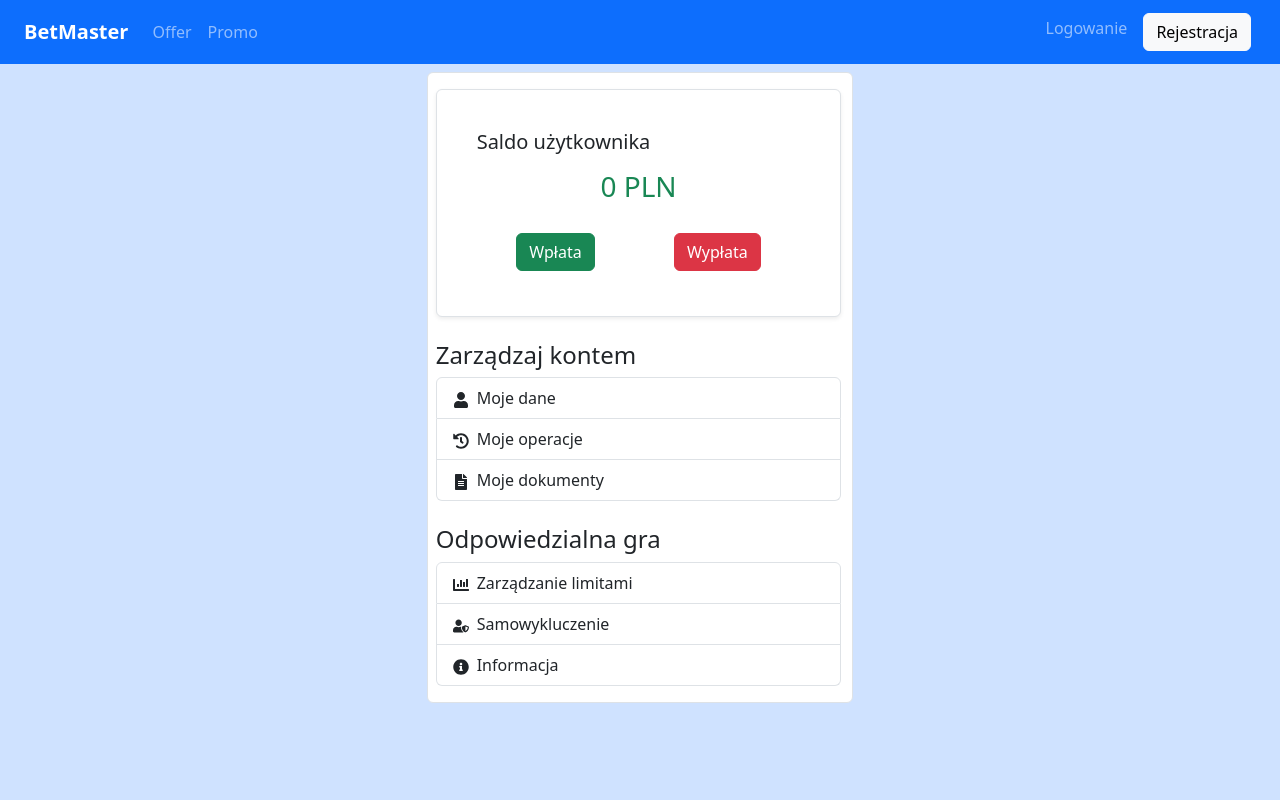
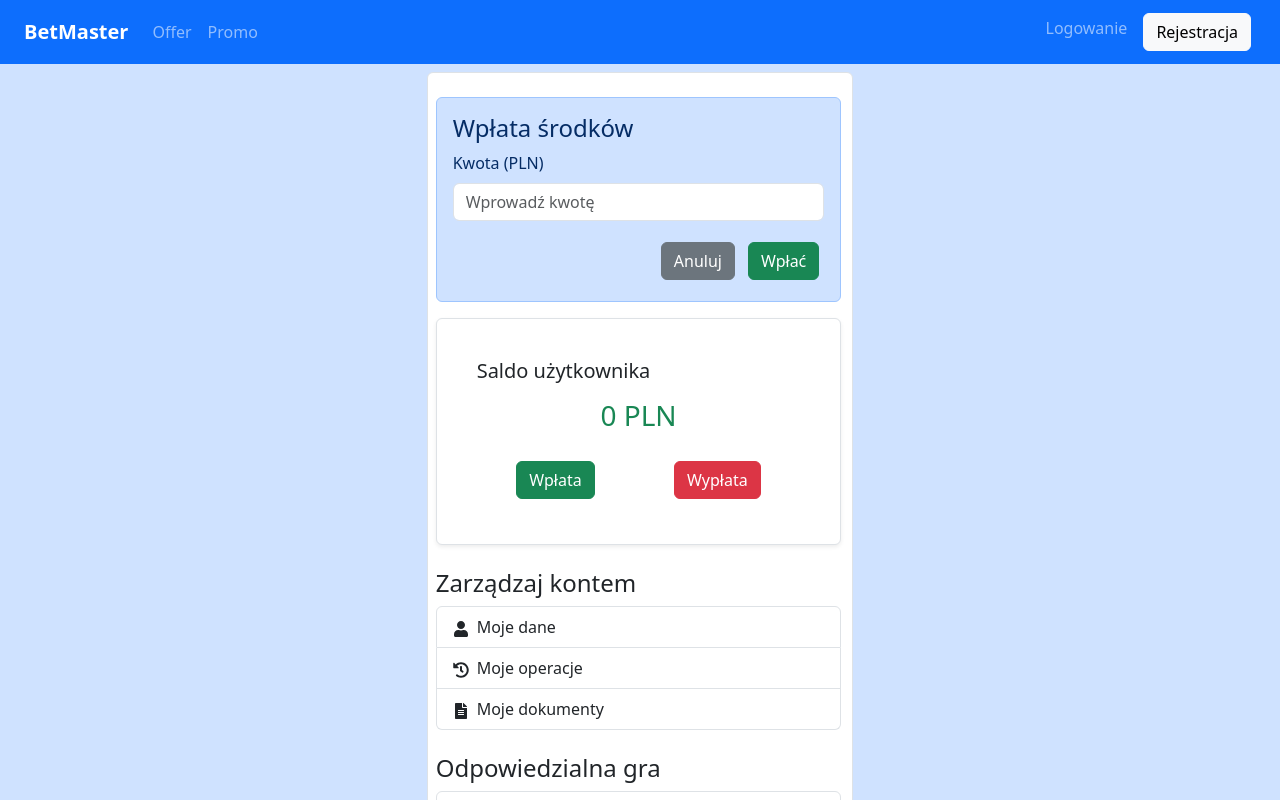
Before and after one commit to VoxeveR/betmaster-betting-app-uni-project, a React (Create React App) app in the folder frontend/: page /profile in a window 1280 px wide. Both pictures are taken after a click on the button "Wpłata". Built offline with nearby package versions, Linux system fonts and the light colour scheme.

Commit message:
deposit and withdrawal handling

```diff
--- a/frontend/src/pages/Login.js
+++ b/frontend/src/pages/Login.js
@@ -54,9 +54,11 @@ const Login = () => {
 
       if (response.data.status === 'ok') {
         console.log('Zalogowano pomyślnie');
+        console.log(response.data.data);
         sessionStorage.setItem('isLogged', 'true');
         sessionStorage.setItem('userID', response.data.data.user_id);
         sessionStorage.setItem('role', response.data.data.role);
+        sessionStorage.setItem('balance', response.data.data.balance);
         if(response.data.data.role === 'ADMIN'){
           navigate('/Admin');
         }else{
--- a/frontend/src/pages/Profile.js
+++ b/frontend/src/pages/Profile.js
@@ -1,21 +1,141 @@
 import React, { useState } from 'react';
 import 'bootstrap/dist/css/bootstrap.min.css';
-import { Container, Row, Col, Button, Card } from 'react-bootstrap';
+import {Container, Row, Col, Button, Card, Alert, Form} from 'react-bootstrap';
 import MyNavbar from "../components/Navbar";
 import { FaUser, FaHistory, FaFileAlt, FaChartBar, FaUserShield, FaInfoCircle} from 'react-icons/fa';
 import './Profile.css';
+import axios from 'axios';
 
 function Profile() {
     const [userBalance, setUserBalance] = useState(0);
+    const [showDepositAlert, setShowDepositAlert] = useState(false);
+    const [showWithdrawalAlert, setShowWithdrawalAlert] = useState(false);
+    const [amount, setAmount] = useState('');
+    const [error, setError] = useState('');
+    const [userID, setUserID] = useState(sessionStorage.getItem('userID'));
+
+    const handleDeposit = () => {
+        if (!amount || amount <= 0) {
+            setError('Kwota musi być większa niż 0');
+            return;
+        }
+
+        try{
+            axios.post('http://localhost:8000/api/account/deposit', {
+                user_id: userID,
+                amount: amount,
+            })
+                .then(res => {
+                    if (res.data.status === 'success') {
+                        setUserBalance(prevBalance => prevBalance + Number(amount));
+                        setShowDepositAlert(false);
+                        setAmount('');
+                        setError('');
+                    }
+                })
+        } catch(err) {
+            console.log(err);
+        }
+
+    };
+
+    const handleWithdrawal = () => {
+        if (!amount || amount <= 0) {
+            setError('Kwota musi być większa niż 0');
+            return;
+        }
+        if(userBalance < amount) {
+            setError("Brak środków na koncie!");
+            return;
+        }
+
+        try{
+            axios.post('http://localhost:8000/api/account/withdrawal', {
+                user_id: userID,
+                amount: -amount,
+            })
+                .then(res => {
+                    if (res.data.status === 'success') {
+                        setUserBalance(prevBalance => prevBalance - Number(amount));
+                        setShowWithdrawalAlert(false);
+                        setAmount('');
+                        setError('');
+                    }
+                })
+        } catch(err) {
+            console.log(err);
+        }
+    };
 
     return (
         <>
             <MyNavbar />
-            <Container fluid className="pt-5 bg-primary-subtle h-100 ">
+            <Container fluid className="pt-5 bg-primary-subtle h-100">
                 <Row className="mt-4">
                     <Col xs={12} md={4} className="d-flex align-items-center bg-primary-subtle custom-first-column">
                     </Col>
                     <Col xs={12} md={4} className="custom-second-column bg-white p-2 rounded border">
+                        {showDepositAlert && (
+                            <Alert variant="primary" className="mt-3">
+                                <Alert.Heading>Wpłata środków</Alert.Heading>
+                                <Form.Group className="mb-3">
+                                    <Form.Label>Kwota (PLN)</Form.Label>
+                                    <Form.Control
+                                        type="number"
+                                        value={amount}
+                                        onChange={(e) => setAmount(e.target.value)}
+                                        placeholder="Wprowadź kwotę"
+                                        isInvalid={!!error}
+                                    />
+                                    <Form.Control.Feedback type="invalid">
+                                        {error}
+                                    </Form.Control.Feedback>
+                                </Form.Group>
+                                <div className="d-flex justify-content-end">
+                                    <Button variant="secondary" className="me-2" onClick={() => {
+                                        setShowDepositAlert(false);
+                                        setAmount('');
+                                        setError('');
+                                    }}>
+                                        Anuluj
+                                    </Button>
+                                    <Button variant="success" onClick={handleDeposit}>
+                                        Wpłać
+                                    </Button>
+                                </div>
+                            </Alert>
+                        )}
+                        {showWithdrawalAlert && (
+                            <Alert variant="primary" className="mt-3">
+                                <Alert.Heading>Wypłata środków</Alert.Heading>
+                                <Form.Group className="mb-3">
+                                    <Form.Label>Kwota (PLN)</Form.Label>
+                                    <Form.Control
+                                        type="number"
+                                        value={amount}
+                                        onChange={(e) => setAmount(e.target.value)}
+                                        placeholder="Wprowadź kwotę"
+                                        isInvalid={!!error}
+                                    />
+                                    <Form.Control.Feedback type="invalid">
+                                        {error}
+                                    </Form.Control.Feedback>
+                                </Form.Group>
+                                <div className="d-flex justify-content-end">
+                                    <Button variant="secondary" className="me-2" onClick={() => {
+                                        setShowWithdrawalAlert(false);
+                                        setAmount('');
+                                        setError('');
+                                    }}>
+                                        Anuluj
+                                    </Button>
+                                    <Button variant="success" onClick={handleWithdrawal}>
+                                        Wypłać
+                                    </Button>
+                                </div>
+                            </Alert>
+                        )}
+
                         <Card className="mb-4 p-4 border rounded shadow-sm mt-2">
                             <Card.Body>
                                 <div className="d-flex justify-content-between align-items-center">
@@ -25,8 +145,14 @@ function Profile() {
                                     <h3 className="text-success">{userBalance} PLN</h3>
                                 </div>
                                 <div className="d-flex justify-content-around mt-4">
-                                    <Button variant="success">Wpłata</Button>
-                                    <Button variant="danger">Wypłata</Button>
+                                    <Button variant="success" onClick={() => {
+                                        setShowDepositAlert(true)
+                                        setShowWithdrawalAlert(false)
+                                    }}>Wpłata</Button>
+                                    <Button variant="danger" onClick={() => {
+                                        setShowDepositAlert(false)
+                                        setShowWithdrawalAlert(true)
+                                    }}>Wypłata</Button>
                                 </div>
                             </Card.Body>
                         </Card>
@@ -64,7 +190,6 @@ function Profile() {
                         </div>
                     </Col>
                     <Col xs={12} md={4} className="bg-primary-subtle">
-                        {/* Empty right column (optional) */}
                     </Col>
                 </Row>
             </Container>
```
Also changed, not shown: 2 other files (tests, documents, lock files or other folders).
